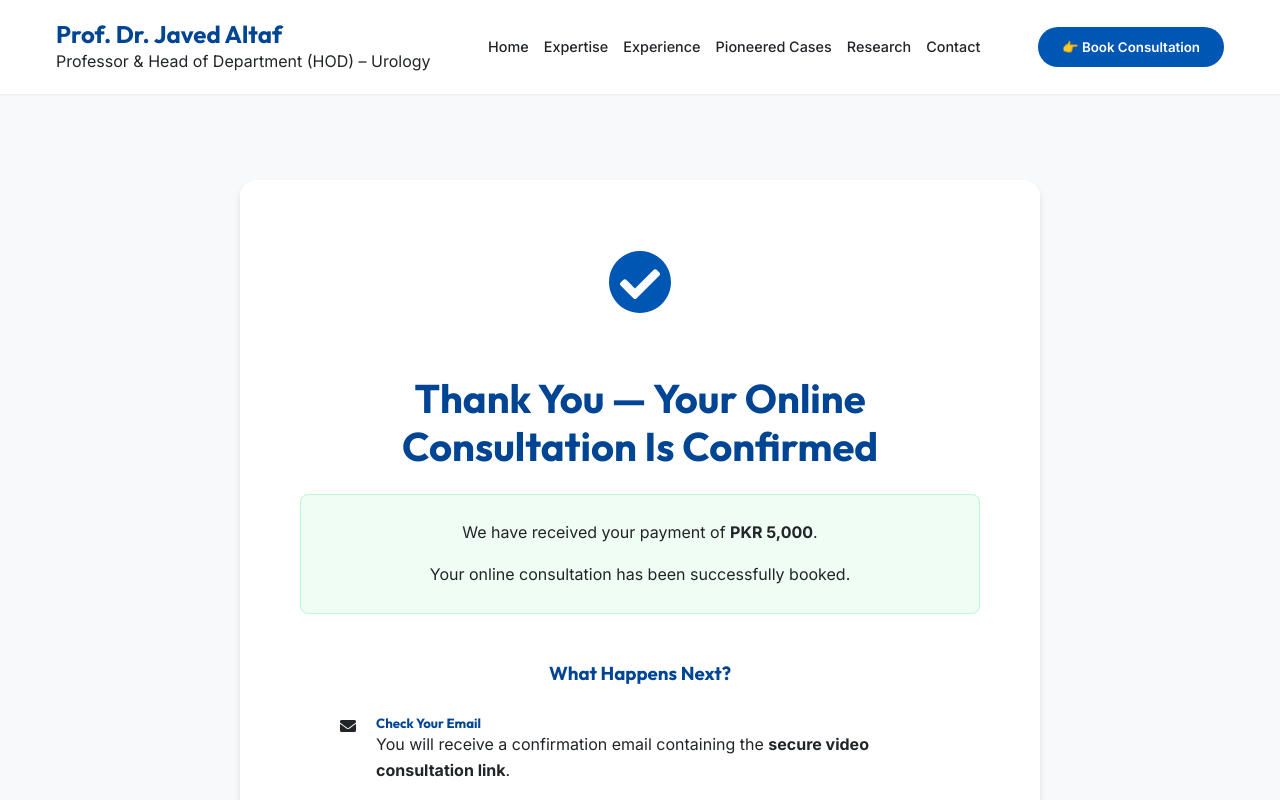
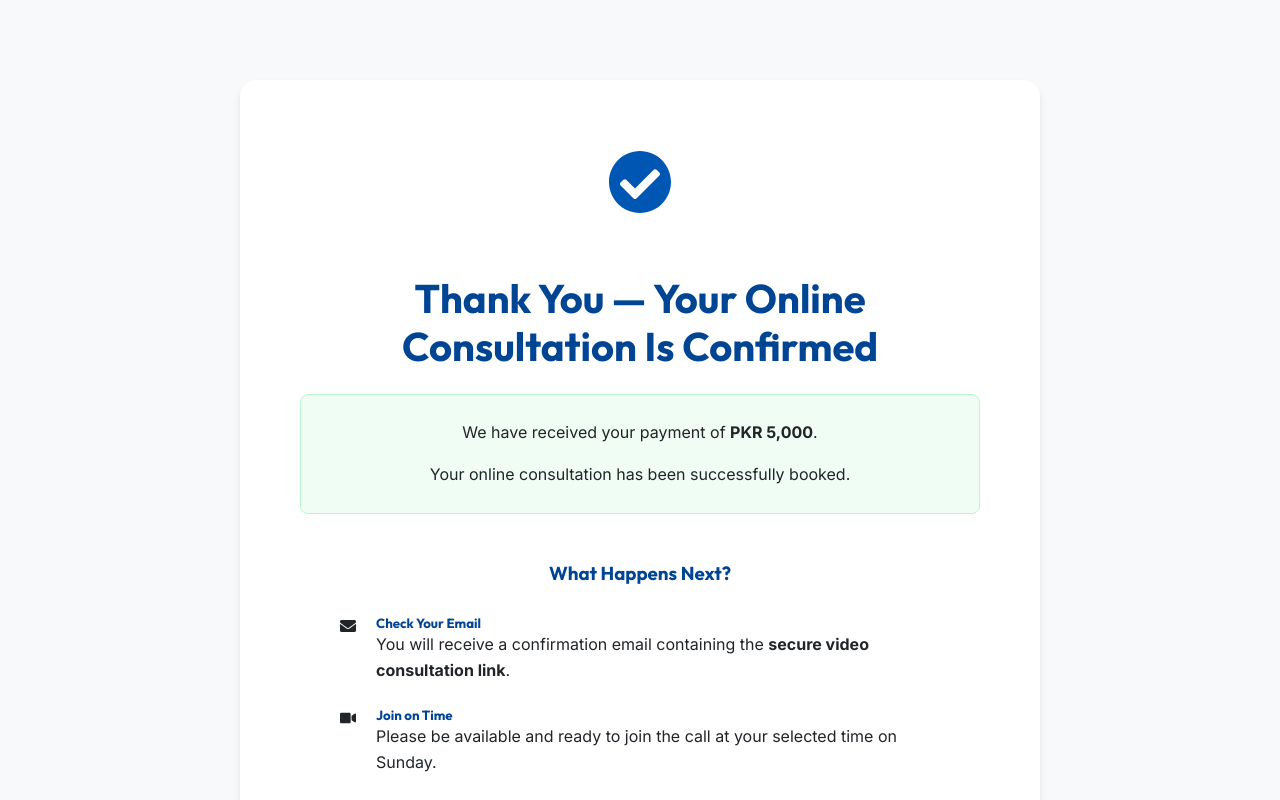
Before and after one commit to M-Nabeegh/altafwebsite, a React (Vite) app: page /thank-you in a window 1280 px wide. Shown: the top 800 px of the page. Built offline with nearby package versions, Linux system fonts and the light colour scheme.

Commit message:
Fix: Remove Header from Thank You page and adjust padding

```diff
--- a/src/App.jsx
+++ b/src/App.jsx
@@ -1,4 +1,4 @@
-import { BrowserRouter, Routes, Route } from 'react-router-dom';
+import { BrowserRouter, Routes, Route, useLocation } from 'react-router-dom';
 import ScrollToTop from './components/ScrollToTop';
 import Header from './components/Header';
 import Footer from './components/Footer';
@@ -10,12 +10,13 @@ import PioneeredCasesPage from './pages/PioneeredCasesPage';
 import PrivacyPolicy from './pages/PrivacyPolicy';
 import BookingSuccess from './pages/BookingSuccess';
 
-function App() {
+const AppContent = () => {
+  const location = useLocation();
+  const hideHeader = location.pathname === '/thank-you';
+
   return (
-    <BrowserRouter>
-      <ScrollToTop />
     <div className="app">
-        <Header />
+      {!hideHeader && <Header />}
       <main>
         <Routes>
           <Route path="/" element={<Home />} />
@@ -29,6 +30,14 @@ function App() {
       </main>
       <Footer />
     </div>
+  );
+};
+
+function App() {
+  return (
+    <BrowserRouter>
+      <ScrollToTop />
+      <AppContent />
     </BrowserRouter>
   );
 }
--- a/src/pages/BookingSuccess.jsx
+++ b/src/pages/BookingSuccess.jsx
@@ -50,8 +50,8 @@ const BookingSuccess = () => {
 
             <style jsx>{`
                 .success-page {
-                    padding: 180px 0 100px;
-                    min-height: 90vh;
+                    padding: 80px 0 100px;
+                    min-height: 100vh;
                     display: flex;
                     align-items: center;
                     justify-content: center;
```
Lines whose indentation alone changed are shown as unchanged.
